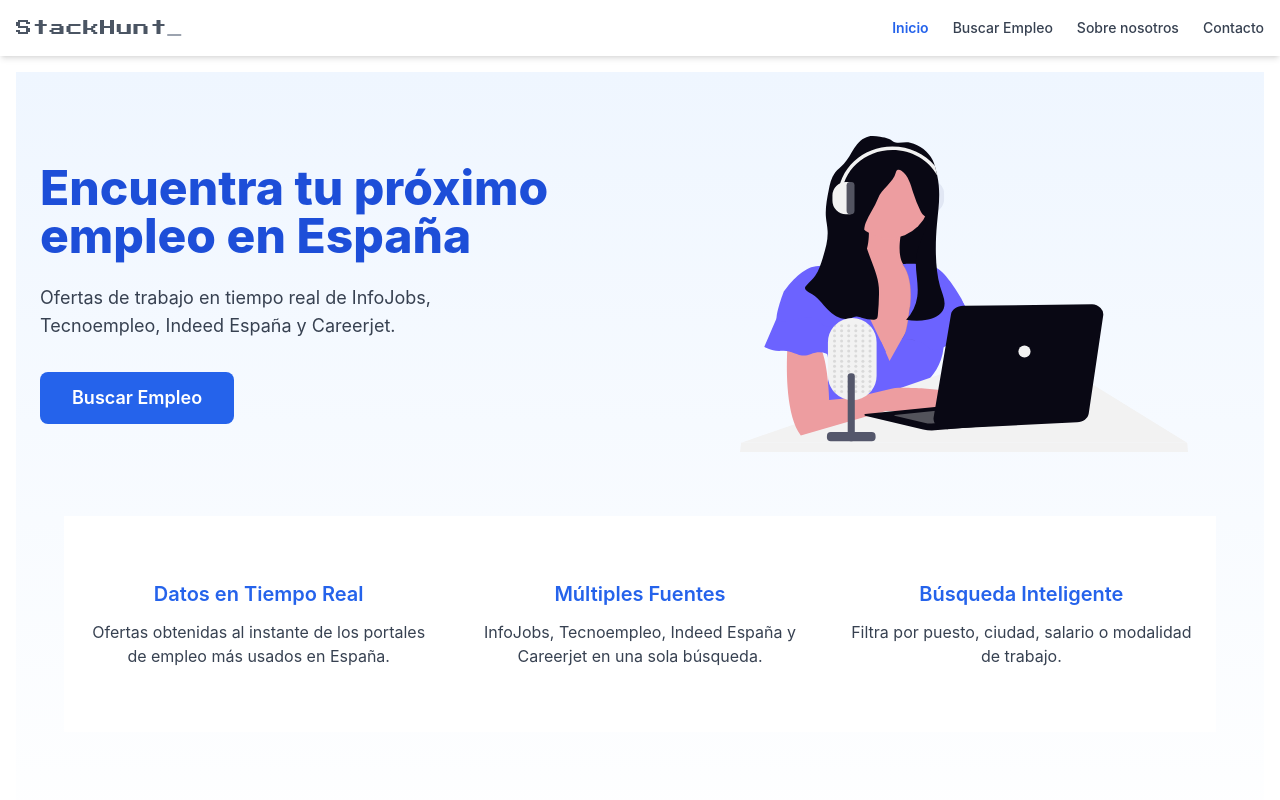
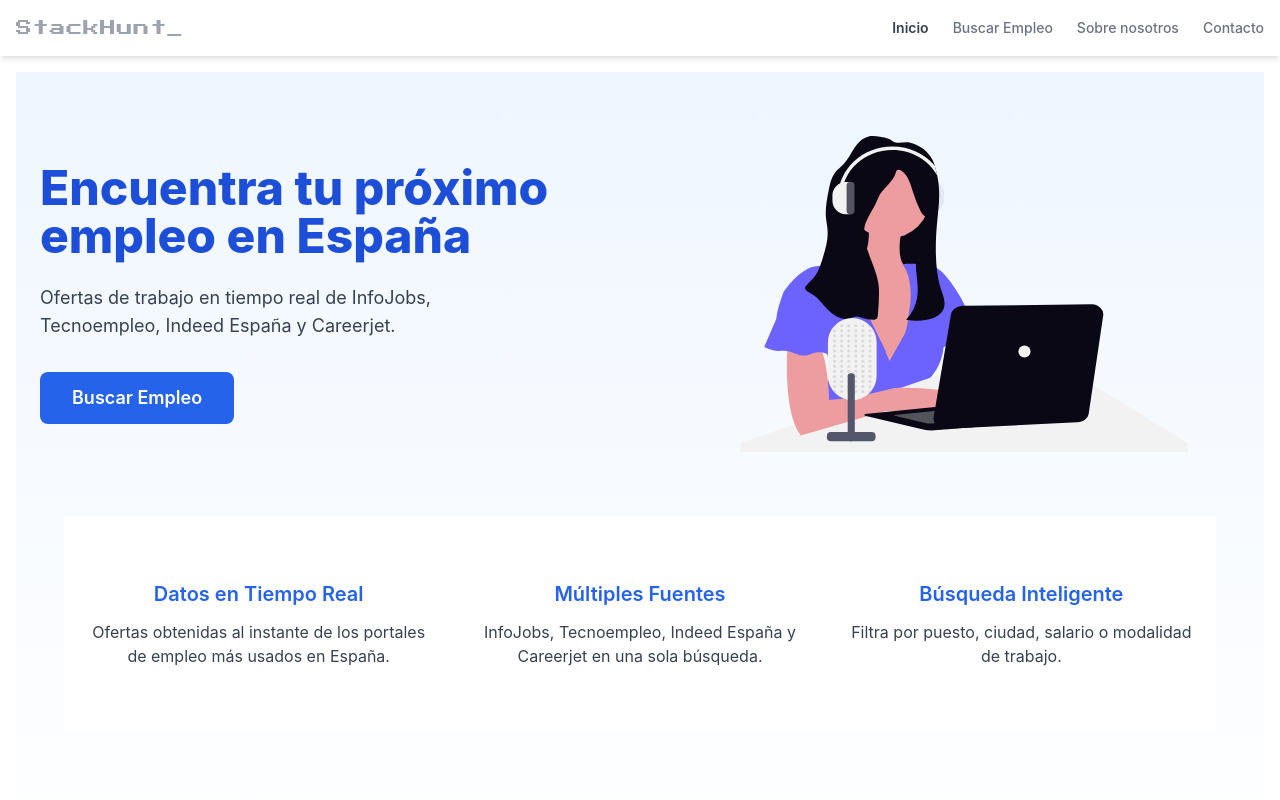
Before and after one commit to dreagubrr/stackhunt, a React (Create React App) app in the folder client/: page / in a window 1280 px wide. Shown: the top 800 px of the page. Built offline with nearby package versions, Linux system fonts and the light colour scheme.

Commit message:
cambios a gray

```diff
--- a/client/src/components/Navbar.jsx
+++ b/client/src/components/Navbar.jsx
@@ -29,7 +29,7 @@ const TypewriterLogo = () => {
   return (
     <span
       style={{ fontFamily: "'Press Start 2P', monospace", fontSize: '1rem', letterSpacing: '0.05em' }}
-      className="text-gray-600"
+      className="text-gray-400"
     >
       {displayed}
       <span className="text-gray-400" style={{ opacity: showCursor ? 1 : 0 }}>_</span>
@@ -41,7 +41,7 @@ const Navbar = () => {
   const [menuOpen, setMenuOpen] = useState(false);
 
   const linkClass = ({ isActive }) =>
-    isActive ? 'text-blue-600 font-semibold' : 'text-gray-700 hover:text-blue-600 transition';
+    isActive ? 'text-gray-700 font-semibold' : 'text-gray-500 hover:text-gray-700 transition';
 
   return (
     <>
```
